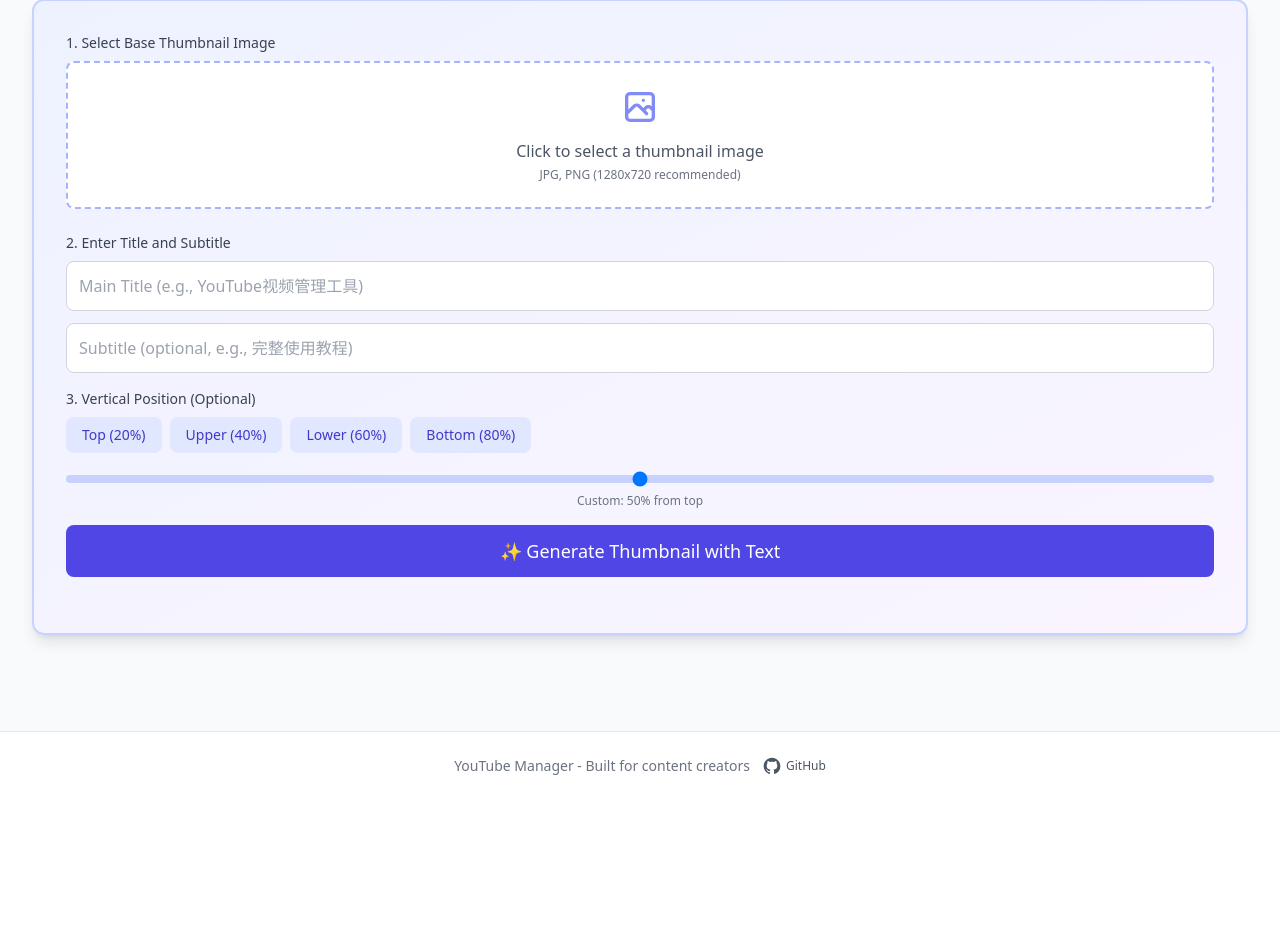
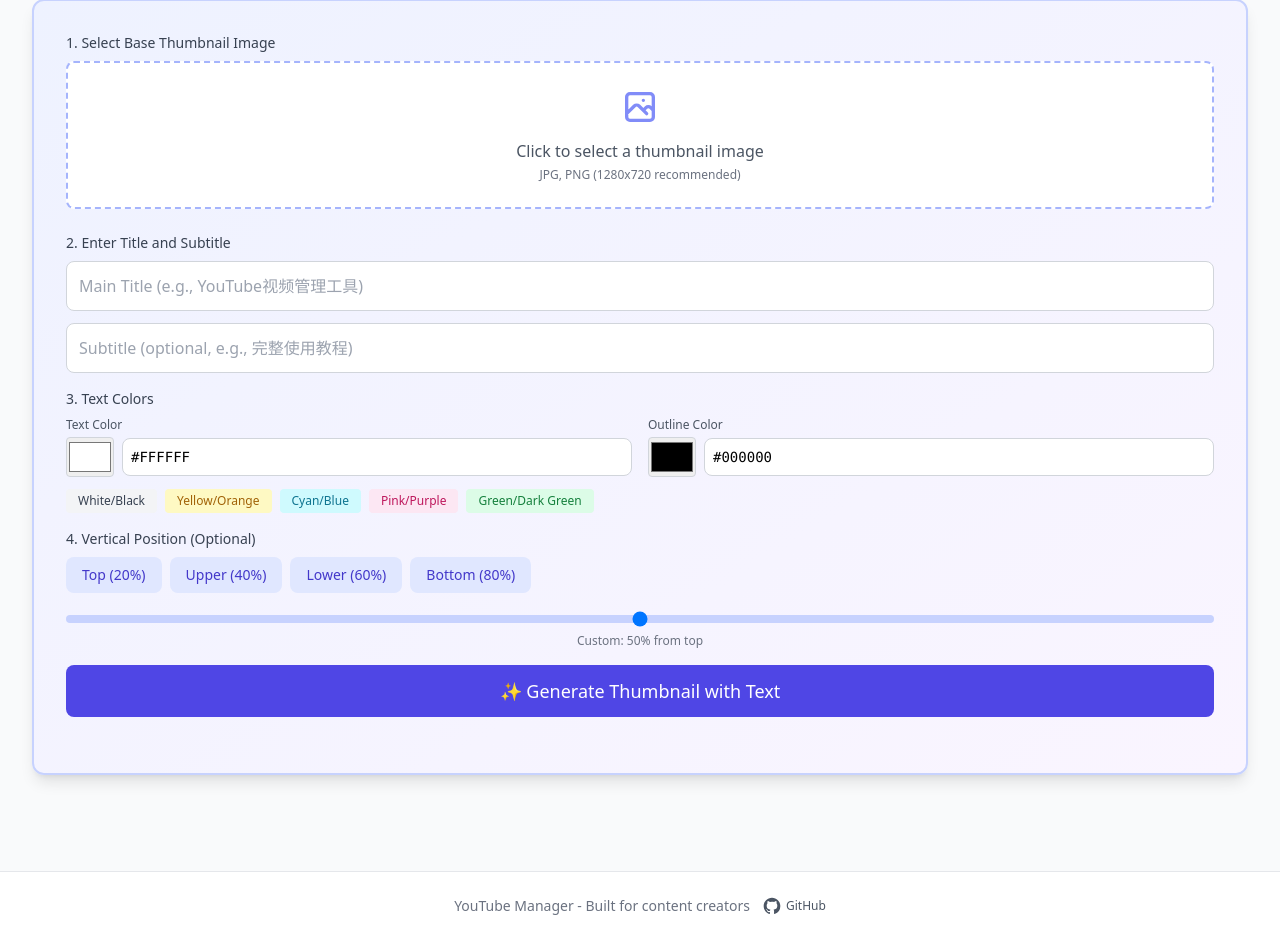
Before and after one commit to yizhouyu/youtube-manager, a Flask app: page /thumbnail in a window 1280 px wide. Shown: the part 202-1142 px from the top of the page. Before the commit the page ends 977 px from the top, so only its background shows below. Run offline with Flask 3, Linux system fonts and the light colour scheme; some libraries are stand-ins or nearby versions.

Commit message:
Add color selection to thumbnail text tool
Features:
- Text color and outline color pickers with hex input
- 5 color presets (White/Black, Yellow/Orange, Cyan/Blue, Pink/Purple, Green)
- Two-way sync between color picker and hex input
- Visual color swatches for quick selection
- Fix vertical position conversion (% to decimal 0.0-1.0)

Colors are sent to the /api/thumbnail/regenerate-with-text endpoint.

🤖 Generated with [Claude Code](https://claude.com/claude-code)

Co-Authored-By: Claude <noreply@anthropic.com>

```diff
--- a/src/web/templates/thumbnail.html
+++ b/src/web/templates/thumbnail.html
@@ -56,10 +56,64 @@
                 >
             </div>
 
+            <!-- Color Selection -->
+            <div>
+                <label class="block text-sm font-medium text-gray-700 mb-2">
+                    3. Text Colors
+                </label>
+                <div class="grid grid-cols-2 gap-4">
+                    <div>
+                        <label class="block text-xs text-gray-600 mb-1">Text Color</label>
+                        <div class="flex items-center space-x-2">
+                            <input
+                                type="color"
+                                id="standalone-text-color"
+                                value="#FFFFFF"
+                                class="w-12 h-10 border border-gray-300 rounded cursor-pointer"
+                            >
+                            <input
+                                type="text"
+                                id="standalone-text-color-hex"
+                                value="#FFFFFF"
+                                placeholder="#FFFFFF"
+                                class="flex-1 border border-gray-300 rounded-lg p-2 text-sm font-mono"
+                                oninput="updateColorPicker('text', this.value)"
+                            >
+                        </div>
+                    </div>
+                    <div>
+                        <label class="block text-xs text-gray-600 mb-1">Outline Color</label>
+                        <div class="flex items-center space-x-2">
+                            <input
+                                type="color"
+                                id="standalone-outline-color"
+                                value="#000000"
+                                class="w-12 h-10 border border-gray-300 rounded cursor-pointer"
+                            >
+                            <input
+                                type="text"
+                                id="standalone-outline-color-hex"
+                                value="#000000"
+                                placeholder="#000000"
+                                class="flex-1 border border-gray-300 rounded-lg p-2 text-sm font-mono"
+                                oninput="updateColorPicker('outline', this.value)"
+                            >
+                        </div>
+                    </div>
+                </div>
+                <div class="mt-3 flex flex-wrap gap-2">
+                    <button onclick="setColorPreset('#FFFFFF', '#000000')" class="px-3 py-1 bg-gray-100 text-gray-700 rounded text-xs hover:bg-gray-200 transition">White/Black</button>
+                    <button onclick="setColorPreset('#FFFF00', '#FF6600')" class="px-3 py-1 bg-yellow-100 text-yellow-700 rounded text-xs hover:bg-yellow-200 transition">Yellow/Orange</button>
+                    <button onclick="setColorPreset('#00FFFF', '#0066FF')" class="px-3 py-1 bg-cyan-100 text-cyan-700 rounded text-xs hover:bg-cyan-200 transition">Cyan/Blue</button>
+                    <button onclick="setColorPreset('#FF69B4', '#8B008B')" class="px-3 py-1 bg-pink-100 text-pink-700 rounded text-xs hover:bg-pink-200 transition">Pink/Purple</button>
+                    <button onclick="setColorPreset('#00FF00', '#006400')" class="px-3 py-1 bg-green-100 text-green-700 rounded text-xs hover:bg-green-200 transition">Green/Dark Green</button>
+                </div>
+            </div>
+
             <!-- Position Control -->
             <div>
                 <label class="block text-sm font-medium text-gray-700 mb-2">
-                    3. Vertical Position (Optional)
+                    4. Vertical Position (Optional)
                 </label>
                 <div class="flex flex-wrap gap-2 mb-3">
                     <button onclick="standaloneSetPosition(20)" class="px-4 py-2 bg-indigo-100 text-indigo-700 rounded-lg hover:bg-indigo-200 transition text-sm">Top (20%)</button>
@@ -169,6 +223,45 @@
         updateStandalonePositionPreview(yPercent);
     }
 
+    // Color management functions
+    function updateColorPicker(type, hexValue) {
+        // Validate hex format
+        if (/^#[0-9A-F]{6}$/i.test(hexValue)) {
+            if (type === 'text') {
+                document.getElementById('standalone-text-color').value = hexValue;
+            } else if (type === 'outline') {
+                document.getElementById('standalone-outline-color').value = hexValue;
+            }
+        }
+    }
+
+    function setColorPreset(textColor, outlineColor) {
+        document.getElementById('standalone-text-color').value = textColor;
+        document.getElementById('standalone-text-color-hex').value = textColor;
+        document.getElementById('standalone-outline-color').value = outlineColor;
+        document.getElementById('standalone-outline-color-hex').value = outlineColor;
+    }
+
+    // Sync color picker with hex input
+    document.addEventListener('DOMContentLoaded', function() {
+        const textColorPicker = document.getElementById('standalone-text-color');
+        const textColorHex = document.getElementById('standalone-text-color-hex');
+        const outlineColorPicker = document.getElementById('standalone-outline-color');
+        const outlineColorHex = document.getElementById('standalone-outline-color-hex');
+
+        if (textColorPicker && textColorHex) {
+            textColorPicker.addEventListener('input', function() {
+                textColorHex.value = this.value.toUpperCase();
+            });
+        }
+
+        if (outlineColorPicker && outlineColorHex) {
+            outlineColorPicker.addEventListener('input', function() {
+                outlineColorHex.value = this.value.toUpperCase();
+            });
+        }
+    });
+
     function showToast(message, type = 'info') {
         const toast = document.createElement('div');
         const bgColor = type === 'info' ? 'bg-blue-600' : type === 'success' ? 'bg-green-600' : 'bg-red-600';
@@ -213,8 +306,15 @@
             const hasChinese = /[\u4e00-\u9fff]/.test(mainText + subtitle);
             formData.append('language', hasChinese ? 'zh-CN' : 'en');
 
+            // Add color parameters
+            const textColor = document.getElementById('standalone-text-color-hex').value;
+            const outlineColor = document.getElementById('standalone-outline-color-hex').value;
+            formData.append('text_color', textColor);
+            formData.append('outline_color', outlineColor);
+
+            // Add position (convert percentage to decimal 0.0-1.0)
             const position = document.getElementById('standalone-position-slider').value;
-            formData.append('y_position', position);
+            formData.append('y_position', parseFloat(position) / 100);
 
             // Call API (reuse existing endpoint)
             const response = await fetch('/api/thumbnail/regenerate-with-text', {
@@ -277,6 +377,12 @@
         document.getElementById('standalone-position-slider').value = 50;
         document.getElementById('standalone-position-value').textContent = '50';
 
+        // Reset colors to defaults
+        document.getElementById('standalone-text-color').value = '#FFFFFF';
+        document.getElementById('standalone-text-color-hex').value = '#FFFFFF';
+        document.getElementById('standalone-outline-color').value = '#000000';
+        document.getElementById('standalone-outline-color-hex').value = '#000000';
+
         // Hide previews
         document.getElementById('standalone-image-preview').classList.add('hidden');
         document.getElementById('standalone-result').classList.add('hidden');
```
